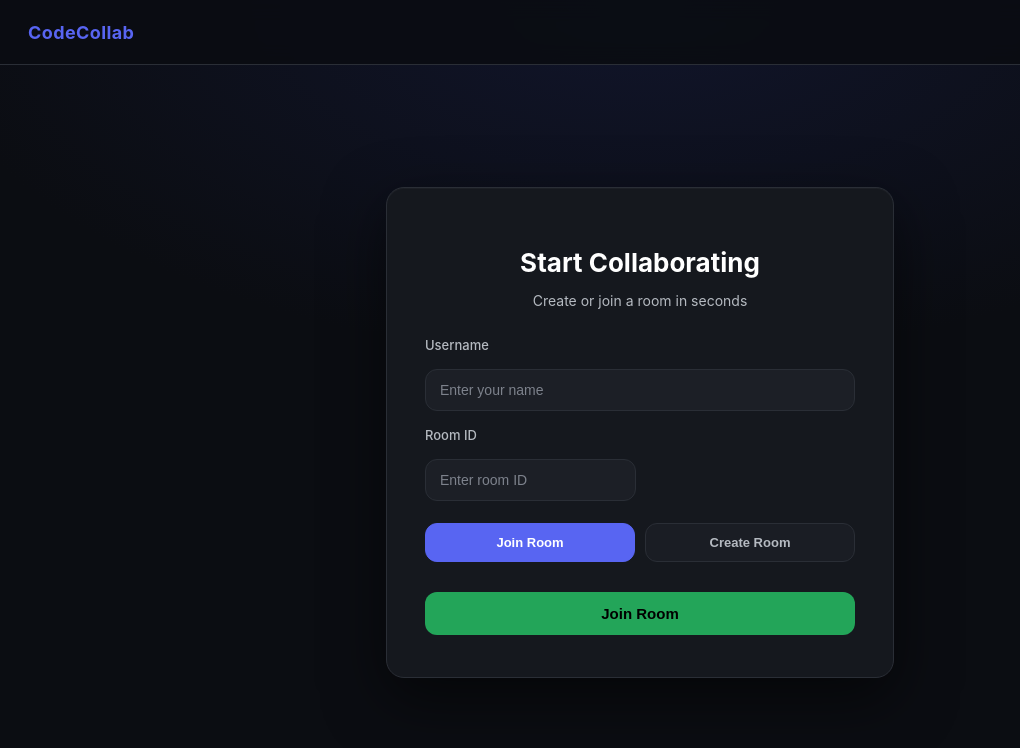
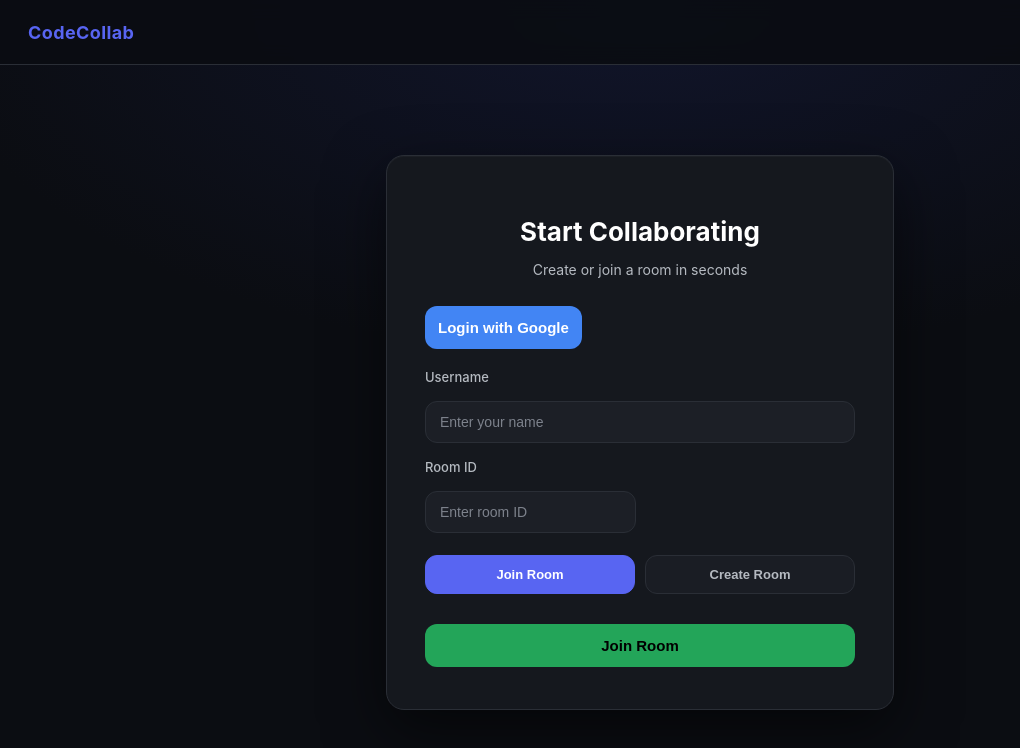
Before and after one commit to Karthikshettyhub/codeconnnect, a React (Vite) app in the folder frontend/my-app/: page / in a window 1280 px wide. Shown: the top 748 px of the page, without its empty margins (0-1020 px from the left). Built offline with nearby package versions, Linux system fonts and the light colour scheme; no server answers.

Commit message:
firbase added

```diff
--- a/frontend/my-app/package.json
+++ b/frontend/my-app/package.json
@@ -12,6 +12,7 @@
   "dependencies": {
     "@monaco-editor/react": "^4.7.0",
     "axios": "^1.13.2",
+    "firebase": "^12.7.0",
     "lucide-react": "^0.553.0",
     "react": "^19.1.1",
     "react-dom": "^19.1.1",
--- /dev/null
+++ b/frontend/my-app/src/firebase.js
@@ -0,0 +1,21 @@
+// src/firebase.js
+import { initializeApp } from "firebase/app";
+import { getAuth, GoogleAuthProvider } from "firebase/auth";
+
+const firebaseConfig = {
+  apiKey: import.meta.env.VITE_FIREBASE_API_KEY,
+  authDomain: import.meta.env.VITE_FIREBASE_AUTH_DOMAIN,
+  projectId: import.meta.env.VITE_FIREBASE_PROJECT_ID,
+  storageBucket: import.meta.env.VITE_FIREBASE_STORAGE_BUCKET,
+  messagingSenderId: import.meta.env.VITE_FIREBASE_MESSAGING_SENDER_ID,
+  appId: import.meta.env.VITE_FIREBASE_APP_ID,
+};
+
+// Initialize Firebase
+const app = initializeApp(firebaseConfig);
+
+// Firebase Auth
+export const auth = getAuth(app);
+export const googleProvider = new GoogleAuthProvider();
+
+export default app;
--- a/frontend/my-app/src/pages/homepage.jsx
+++ b/frontend/my-app/src/pages/homepage.jsx
@@ -2,14 +2,28 @@ import React, { useState, useEffect } from "react";
 import { useRoom } from "../contexts/roomcontext";
 import { useNavigate } from "react-router-dom";
 import "./homepage.css";
+import { auth, googleProvider } from "../firebase";
+import { signInWithPopup } from "firebase/auth";
 
 const Homepage = () => {
   const [roomId, setRoomId] = useState("");
   const [username, setUsername] = useState("");
   const [mode, setMode] = useState("join");
+  const [user, setUser] = useState(null); // firebase user state
 
   const { createRoom, joinRoom, currentRoom } = useRoom();
   const navigate = useNavigate();
+
+  // Listen for Firebase auth state
+  useEffect(() => {
+    const unsubscribe = auth.onAuthStateChanged((currentUser) => {
+      setUser(currentUser);
+      if (currentUser && !username) {
+        setUsername(currentUser.displayName || "");
+      }
+    });
+    return () => unsubscribe();
+  }, [username]);
 
   const handleSubmit = (e) => {
     e.preventDefault();
@@ -25,7 +39,7 @@ const Homepage = () => {
     }
   };
 
-  // ✅ REDIRECT FIX (KEEP THIS)
+  // ✅ REDIRECT FIX
   useEffect(() => {
     if (currentRoom) {
       navigate(`/room/${currentRoom}`);
@@ -35,6 +49,17 @@ const Homepage = () => {
   const generateRoomId = () => {
     const id = Math.random().toString(36).substring(2, 8).toUpperCase();
     setRoomId(id);
+  };
+
+  const handleGoogleLogin = async () => {
+    try {
+      const result = await signInWithPopup(auth, googleProvider);
+      setUser(result.user);
+      setUsername(result.user.displayName || "");
+    } catch (err) {
+      console.error("Login error:", err);
+      alert("Login failed! Check console for details.");
+    }
   };
 
   return (
@@ -49,6 +74,25 @@ const Homepage = () => {
       <div className="home-card">
         <h1 className="home-title">Start Collaborating</h1>
         <p className="home-subtitle">Create or join a room in seconds</p>
+
+        {/* ---------- LOGIN BUTTON ---------- */}
+        {!user && (
+          <button
+            onClick={handleGoogleLogin}
+            className="submit-btn"
+            style={{
+              marginBottom: "20px",
+              background: "#4285F4",
+              color: "#fff",
+              display: "flex",
+              alignItems: "center",
+              justifyContent: "center",
+              gap: "8px",
+            }}
+          >
+            Login with Google
+          </button>
+        )}
 
         <form className="home-form" onSubmit={handleSubmit}>
           <label>Username</label>
```
Also changed, not shown: frontend/my-app/src/components/Login.jsx (added, +65 -0 lines), 1 other file (tests, documents, lock files or other folders).
